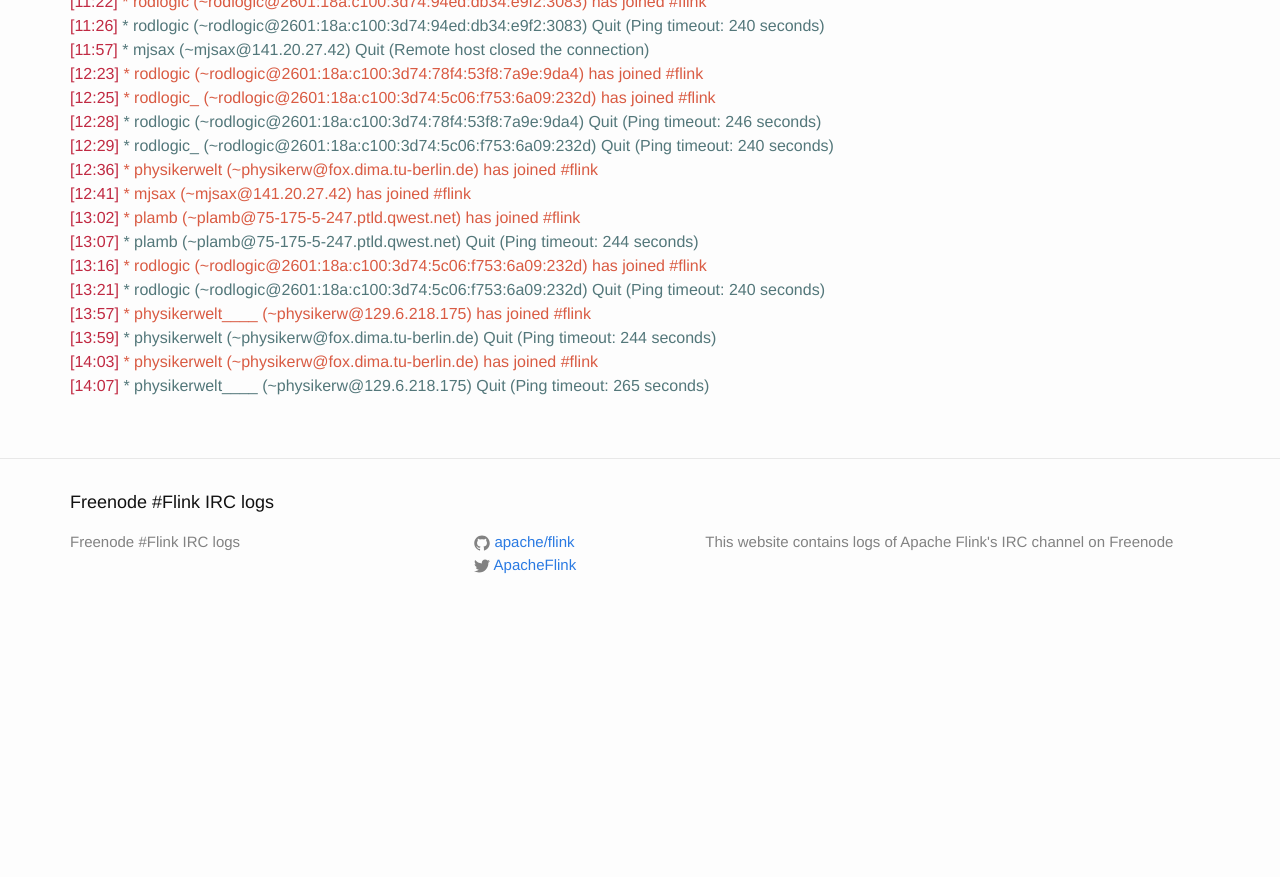
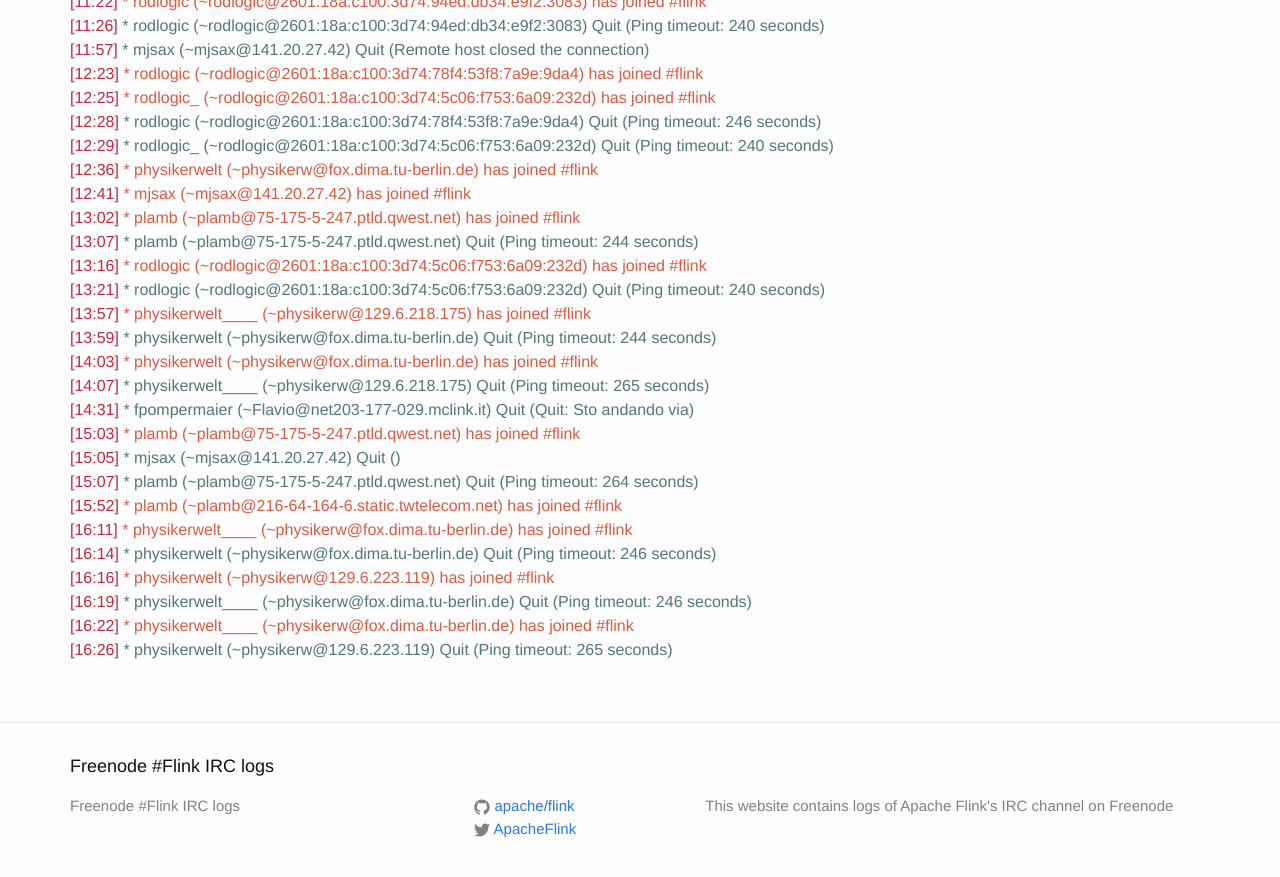
Before and after one commit to flink-irc-logs/flink-irc-logs.github.io, a Jekyll site: the page built from _posts/2015-10-26-logs.markdown, in a window 1280 px wide and 900 px high, scrolled down 978 px. Shown: the top 877 px of the window. Built offline with Jekyll 4.4.1, drawn with Linux system fonts in a browser that asks for light colours; before the commit the page ends 1614 px from its top, so only the background shows below that.

Commit message:
Update of the logs on Mon Oct 26 16:29:21 CET 2015

```diff
--- a/_posts/2015-10-26-logs.markdown
+++ b/_posts/2015-10-26-logs.markdown
@@ -53,3 +53,14 @@
 <span class="irc-date">[13:59]</span> <span class="irc-navy">* physikerwelt (~physikerw@fox.dima.tu-berlin.de) Quit (Ping timeout: 244 seconds)</span><br />
 <span class="irc-date">[14:03]</span> <span class="irc-green">* physikerwelt (~physikerw@fox.dima.tu-berlin.de) has joined #flink</span><br />
 <span class="irc-date">[14:07]</span> <span class="irc-navy">* physikerwelt____ (~physikerw@129.6.218.175) Quit (Ping timeout: 265 seconds)</span><br />
+<span class="irc-date">[14:31]</span> <span class="irc-navy">* fpompermaier (~Flavio@net203-177-029.mclink.it) Quit (Quit: Sto andando via)</span><br />
+<span class="irc-date">[15:03]</span> <span class="irc-green">* plamb (~plamb@75-175-5-247.ptld.qwest.net) has joined #flink</span><br />
+<span class="irc-date">[15:05]</span> <span class="irc-navy">* mjsax (~mjsax@141.20.27.42) Quit ()</span><br />
+<span class="irc-date">[15:07]</span> <span class="irc-navy">* plamb (~plamb@75-175-5-247.ptld.qwest.net) Quit (Ping timeout: 264 seconds)</span><br />
+<span class="irc-date">[15:52]</span> <span class="irc-green">* plamb (~plamb@216-64-164-6.static.twtelecom.net) has joined #flink</span><br />
+<span class="irc-date">[16:11]</span> <span class="irc-green">* physikerwelt____ (~physikerw@fox.dima.tu-berlin.de) has joined #flink</span><br />
+<span class="irc-date">[16:14]</span> <span class="irc-navy">* physikerwelt (~physikerw@fox.dima.tu-berlin.de) Quit (Ping timeout: 246 seconds)</span><br />
+<span class="irc-date">[16:16]</span> <span class="irc-green">* physikerwelt (~physikerw@129.6.223.119) has joined #flink</span><br />
+<span class="irc-date">[16:19]</span> <span class="irc-navy">* physikerwelt____ (~physikerw@fox.dima.tu-berlin.de) Quit (Ping timeout: 246 seconds)</span><br />
+<span class="irc-date">[16:22]</span> <span class="irc-green">* physikerwelt____ (~physikerw@fox.dima.tu-berlin.de) has joined #flink</span><br />
+<span class="irc-date">[16:26]</span> <span class="irc-navy">* physikerwelt (~physikerw@129.6.223.119) Quit (Ping timeout: 265 seconds)</span><br />
```
